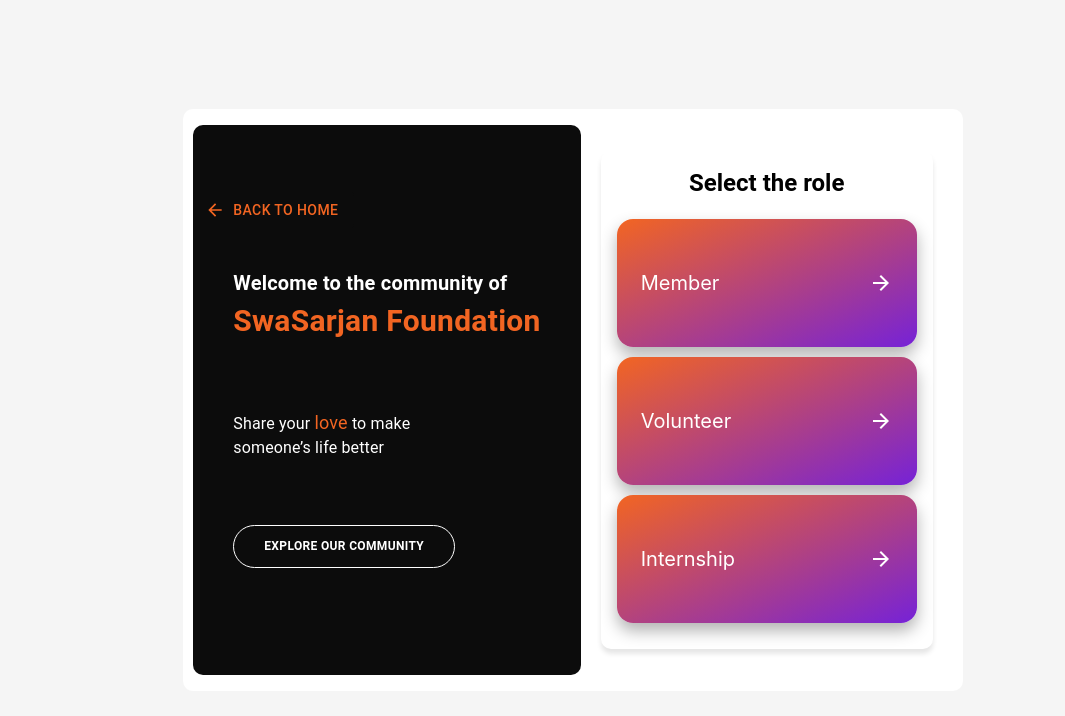
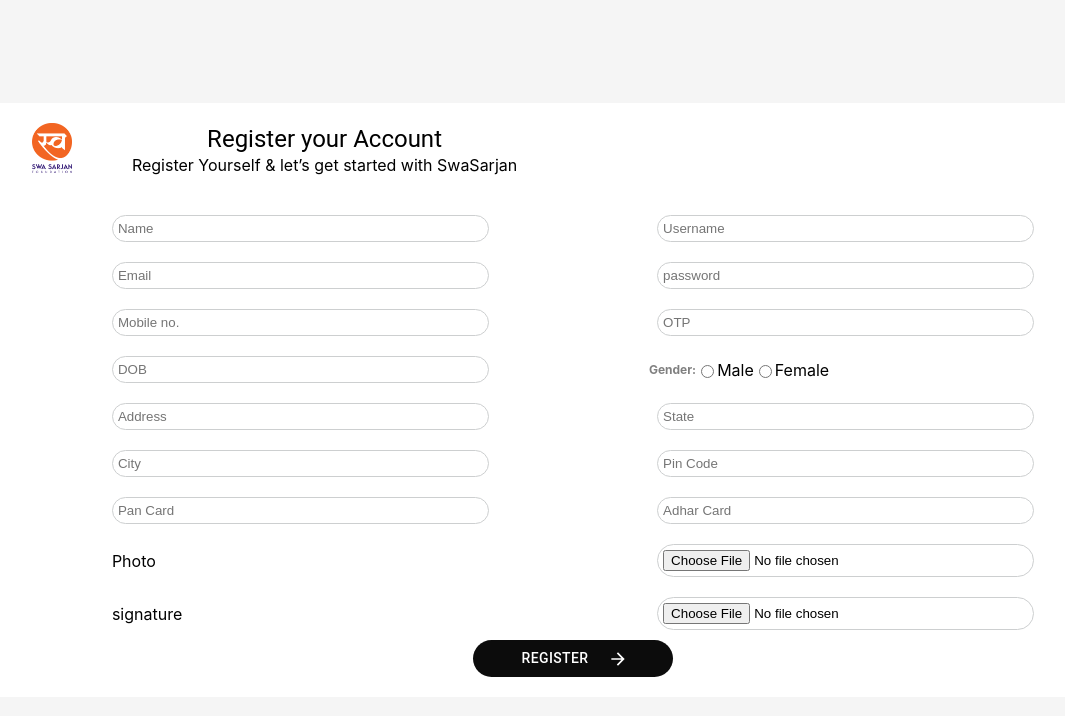
Before and after one commit to DivyaNareshkumarPatel/SwaSarjan, a React (Create React App) app: page /SwaSarjan/registration in a window 1280 px wide. Shown: the top 716 px of the page, without its empty margins (67-1132 px from the left). Built offline with nearby package versions, Linux system fonts and the light colour scheme; a web font is replaced by a local one.

Commit message:
main form designed

```diff
--- a/src/Components/RegistrationMainForm.jsx
+++ b/src/Components/RegistrationMainForm.jsx
@@ -1,18 +1,20 @@
 import React from "react";
-import { Box, Typography, useMediaQuery } from "@mui/material";
-import { styled } from "@mui/system";
+import { Box, Typography, Button, TextField } from "@mui/material";
+import { styled, useMediaQuery } from "@mui/system";
+import ArrowForwardIcon from "@mui/icons-material/ArrowForward";
+import OrangeLogo from '../images/Swa Icon Name Orange.png'
 
-const InputStyle = styled("input")({
-  width: "100%",
+const InputStyle = styled("input")(({ isMedium }) =>({
+  width: isMedium ? "100%":"365px",
   margin: "10px 80px",
-  height: "25px",
+  height: "auto",
   borderRadius: "50px",
   border: "1px solid #CDCFD0",
   padding: "5px",
   "&:placeholder": {
     color: "#CDCFD0",
   },
-});
+}));
 
 const Row = styled(Box)(({ isMedium }) => ({
   display: "flex",
@@ -37,6 +39,24 @@
       }}
     >
       <div>
+        <div style={{
+            display:'flex',
+            flexDirection : isMedium ? 'column' : 'row' ,
+            justifyContent: isMedium ? 'center' : 'flex-start' ,
+            textAlign:'left'
+        }}>
+            <div>
+
+        <img
+            src={OrangeLogo}
+            style={{
+                height: isMedium?'40px':'50px',
+                width: isMedium?'30px':'40px',
+                margin:'0px 60px 0px 10px'
+            }}
+            />
+        </div>
+
         <div
           style={{
             display: "flex",
@@ -44,12 +64,14 @@
             textAlign: "center",
             justifyContent: "center",
             alignItems: "center",
+            marginBottom:'30px'
           }}
         >
-          <Typography variant="h4">Register your Account</Typography>
+          <Typography variant="h5" style={{textAlign:'left'}}>Register your Account</Typography>
           <Typography variant="h7">
             Register Yourself & let’s get started with SwaSarjan
           </Typography>
+        </div>
         </div>
         <Row isMedium={isMedium}>
           <InputStyle type="text" placeholder="Name" />
@@ -66,7 +88,7 @@
         </Row>
         <Row isMedium={isMedium}>
           <InputStyle type="text" placeholder="DOB" />
-          <div style={{ display: "flex",alignItems:'center',justifyContent:'center',flexDirection: "row" , margin:'0px 80px'}}>
+          <div style={{ display: "flex",alignItems:'center',justifyContent:'center',flexDirection: "row" , margin: isMedium?'0px 0px':'10px 285px 10px 80px'}}>
             <label
               style={{
                 fontWeight: "lighter",
@@ -97,9 +119,29 @@
           <InputStyle type="text" placeholder="Adhar Card" />
         </Row>
         <Row isMedium={isMedium}>
-          <InputStyle type="text" placeholder="Photo" />
-          <InputStyle type="text" placeholder="Signature" />
+            <lable style={{margin:'10px 80px'}}>Photo</lable>
+          <InputStyle type="file" placeholder="Photo" />
         </Row>
+        <Row isMedium={isMedium}>
+          <lable style={{margin:'10px 80px'}}>signature</lable>
+          <InputStyle type="file"  label="Signature" />
+        </Row>
+        <div style={{
+            display:'flex',
+            justifyContent:'center'
+        }}
+        >
+            <Button
+            endIcon={<ArrowForwardIcon style={{marginLeft:'12px'}}/>}
+            style={{
+                backgroundColor:'#0C0C0C',
+                color:'#FFFFFF',
+                borderRadius:'30px',
+                width:'200px'
+            }}>
+                register
+            </Button>
+        </div>
       </div>
     </div>
   );
--- a/src/Pages/Registration.jsx
+++ b/src/Pages/Registration.jsx
@@ -25,7 +25,7 @@
         display: "flex",
         alignItems: "center",
         justifyContent: "center",
-        height: "100vh",
+        height : isMedium ? "auto" : "100vh",
         background: "#F5F5F5",
         boxShadow:
           "rgba(0, 0, 0, 0.1) 0px 4px 6px -1px, rgba(0, 0, 0, 0.06) 0px 2px 4px -1px",
@@ -40,10 +40,11 @@
           margin:"10px"
         }}
       >
-        <FirstDisplay>
+        <RegistrationMainForm/>
+        {/* <FirstDisplay>
           <div style={{ display: isMedium ? "none" : "block" }}><LoginCommunity/></div>
           <div><RegistrationOptions/></div>
-        </FirstDisplay>
+        </FirstDisplay>         */}
       </div>
     </div>
   );
```
